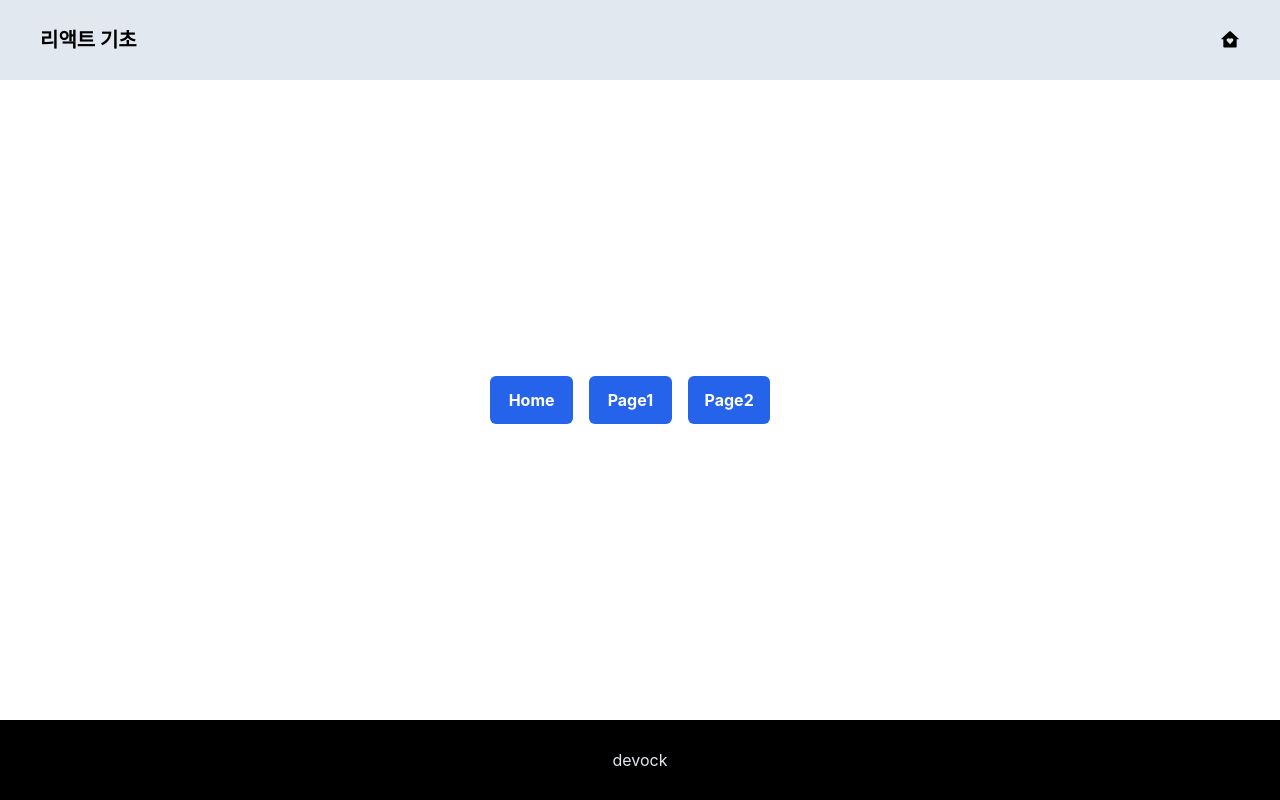
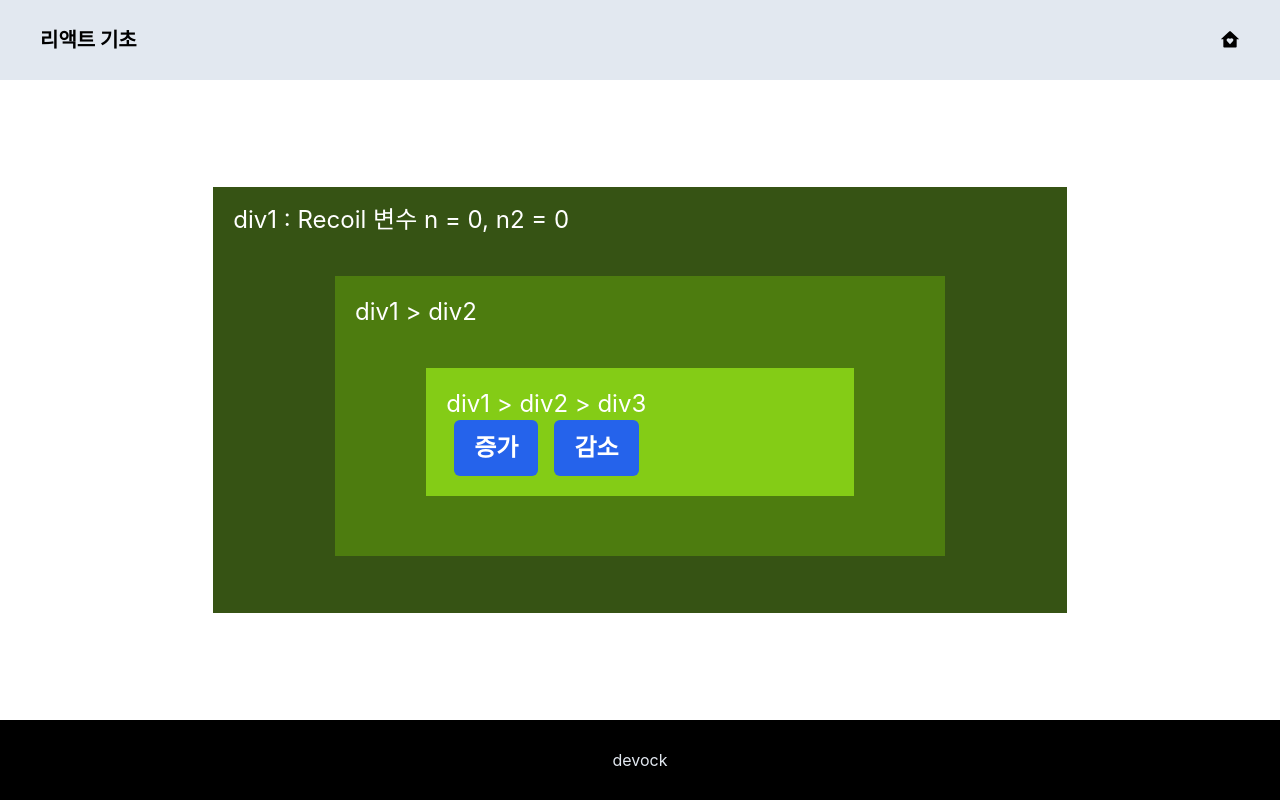
Before and after one commit to softlee144/basicapp, a React (Create React App) app: page /recoil in a window 1280 px wide. Built offline with nearby package versions, Linux system fonts and the light colour scheme.

Commit message:
Recoil을 이용한 상태관리

```diff
--- a/package.json
+++ b/package.json
@@ -7,11 +7,12 @@
     "@testing-library/jest-dom": "^6.6.3",
     "@testing-library/react": "^16.3.0",
     "@testing-library/user-event": "^13.5.0",
-    "react": "^19.1.0",
-    "react-dom": "^19.1.0",
+    "react": "^18.2.0",
+    "react-dom": "^18.2.0",
     "react-icons": "^5.5.0",
     "react-router-dom": "^7.6.2",
     "react-scripts": "5.0.1",
+    "recoil": "^0.7.7",
     "web-vitals": "^2.1.4"
   },
   "scripts": {
--- /dev/null
+++ b/src/10_recoil/AtomN.js
@@ -0,0 +1,10 @@
+import { atom, selector } from "recoil";
+
+export const AtomN = atom({ key: "AtomN", default: 0 });
+
+export const AtomN2 = selector({
+  key: "AtomN2",
+  get: ({ get }) => {
+    return get(AtomN) * 2;
+  },
+});
--- /dev/null
+++ b/src/10_recoil/RecoilMain.js
@@ -0,0 +1,10 @@
+import { RecoilRoot } from "recoil";
+import RecoilMyDiv1 from "./RecoilMyDiv1";
+
+export default function RecoilMain() {
+  return (
+    <RecoilRoot>
+      <RecoilMyDiv1 />
+    </RecoilRoot>
+  );
+}
--- /dev/null
+++ b/src/10_recoil/RecoilMyDiv1.js
@@ -0,0 +1,27 @@
+import RecoilMyDiv2 from "./RecoilMyDiv2";
+import { AtomN, AtomN2 } from "./AtomN";
+import { useRecoilValue } from "recoil";
+
+export default function RecoilMyDiv1() {
+  const d1 = "div1";
+  const d2 = "div2";
+  const d3 = "div3";
+
+  const n = useRecoilValue(AtomN);
+  const n2 = useRecoilValue(AtomN2);
+
+  return (
+    <div
+      className="flex flex-col p-5
+                    justify-center items-center
+                    w-2/3 h-2/3 text-2xl
+                    bg-lime-900 text-white"
+    >
+      <div className="w-full h-10 flex justify-start items-center">
+        {d1} : Recoil 변수 n = {n}, n2 = {n2}
+      </div>
+
+      <RecoilMyDiv2 dn1={d1} dn2={d2} dn3={d3} />
+    </div>
+  );
+}
--- /dev/null
+++ b/src/10_recoil/RecoilMyDiv2.js
@@ -0,0 +1,20 @@
+import RecoilMyDiv3 from "./RecoilMyDiv3";
+
+// 구조 분해 할당 적용 : { dn1, dn2, dn3 }
+export default function RecoilMyDiv2({ dn1, dn2, dn3 }) {
+  return (
+    <div
+      className="flex flex-col p-5 m-10
+                    w-3/4 h-3/4
+                    justify-center items-center
+                    bg-lime-700 text-white"
+    >
+      <div className="w-full flex justify-start">
+        {/* {`${props.dn1} > ${props.dn2}`} */}
+        {`${dn1} > ${dn2}`}
+      </div>
+      {/* <MyDiv3 d1={props.dn1} d2={props.dn2} d3={props.dn3} /> */}
+      <RecoilMyDiv3 d1={dn1} d2={dn2} d3={dn3} />
+    </div>
+  );
+}
--- /dev/null
+++ b/src/10_recoil/RecoilMyDiv3.js
@@ -0,0 +1,28 @@
+import TailButton from "./../UI/TailButton";
+import { AtomN } from "./AtomN";
+import { useRecoilState } from "recoil";
+
+export default function RecoilMyDiv3({ d1, d2, d3 }) {
+  const [n, setN] = useRecoilState(AtomN);
+
+  const handleUp = () => {
+    setN(n + 1);
+  };
+  const handleDown = () => {
+    setN(n-1);
+  };
+
+  return (
+    <div
+      className="flex flex-col p-5 m-10
+                    w-3/4 h-3/4
+                    bg-lime-500 text-white"
+    >
+      {`${d1} > ${d2} > ${d3}`}
+      <div>
+        <TailButton caption="증가" bcolor="blue" handleClick={handleUp} />
+        <TailButton caption="감소" bcolor="blue" handleClick={handleDown} />
+      </div>
+    </div>
+  );
+}
--- a/src/App.js
+++ b/src/App.js
@@ -1,14 +1,16 @@
 import { RiHomeHeartFill } from "react-icons/ri";
-// import MyClock from "./02/MyClock";
-// import "./App.css";
-// import Traffic from "./06_useEffct1/Traffic";
-// import MyRef from "./07_useRef/MyRef";
-// import MyRefAdd from "./07_useRef/MyRefAdd";
+import { BrowserRouter, Route, Routes } from "react-router-dom";
+import MyClock from "./02/MyClock";
+import Lotto from './05_lotto/Lotto';
+import Traffic from "./06_useEffct1/Traffic";
+import MyRefAdd from "./07_useRef/MyRefAdd";
 import Gallery from "./08_openapi/Gallery";
-import RouteMain from "./09_router/RouteMain";
+import RecoilMain from "./10_recoil/RecoilMain";
+import "./App.css";
 
 function App() {
   return (
+    <BrowserRouter>
       <div className="flex flex-col w-full h-screen mx-auto">
         <header className="flex justify-between items-center text-xl font-bold h-20 p-10 bg-slate-200">
           <p>리액트 기초</p>
@@ -17,12 +19,20 @@ function App() {
           </p>
         </header>
         <main className="grow w-full flex justify-center items-center overflow-y-auto">
-        <RouteMain />
+          <Routes>
+            <Route path="/" element={<MyClock />} />
+            <Route path="/lotto" element={<Lotto />} />
+            <Route path="/traffic" element={<Traffic />} />
+            <Route path="/add" element={<MyRefAdd />} />
+            <Route path="/gallery" element={<Gallery />} />
+            <Route path="/recoil" element={<RecoilMain />} />
+          </Routes>
         </main>
         <footer className="flex justify-center items-center h-20  bg-black text-slate-200">
           devock
         </footer>
       </div>
+    </BrowserRouter>
   );
 }
 
```
Also changed, not shown: 1 other file (tests, documents, lock files or other folders). Lines whose indentation alone changed are shown as unchanged.
